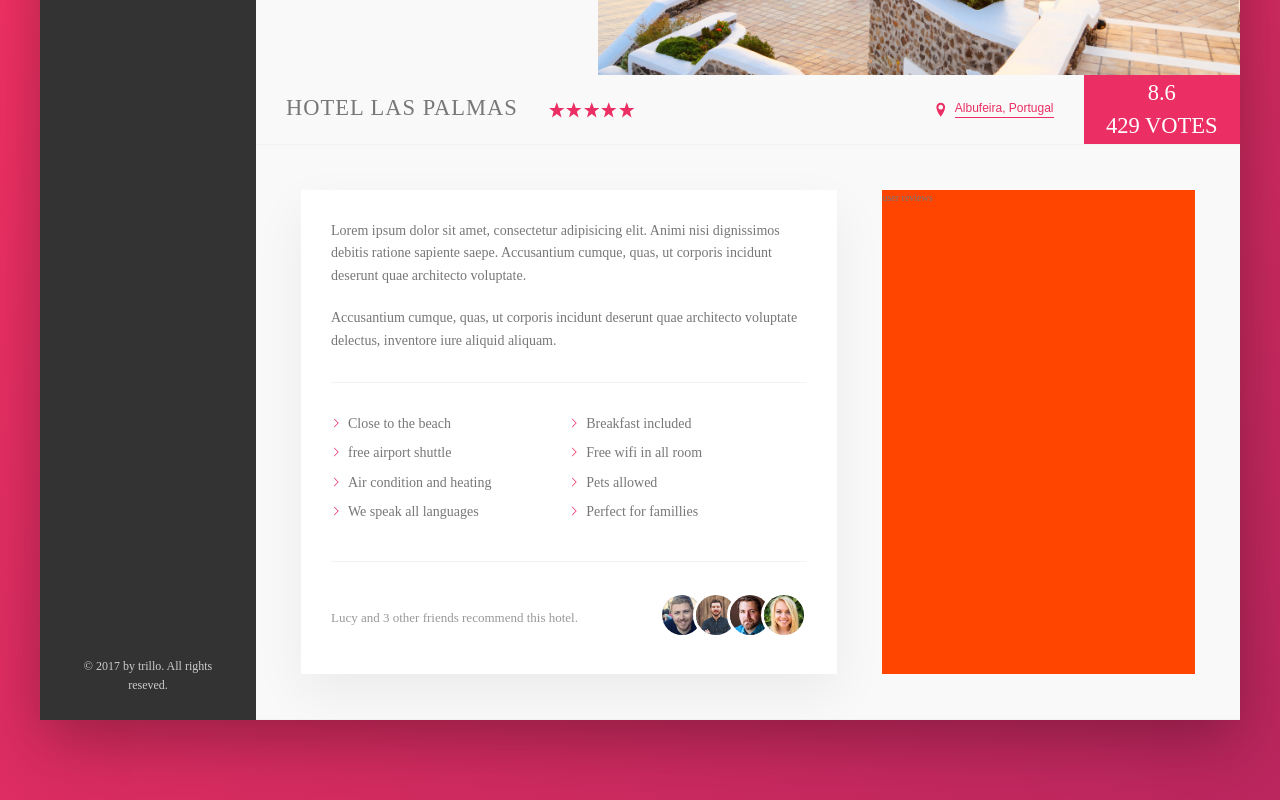
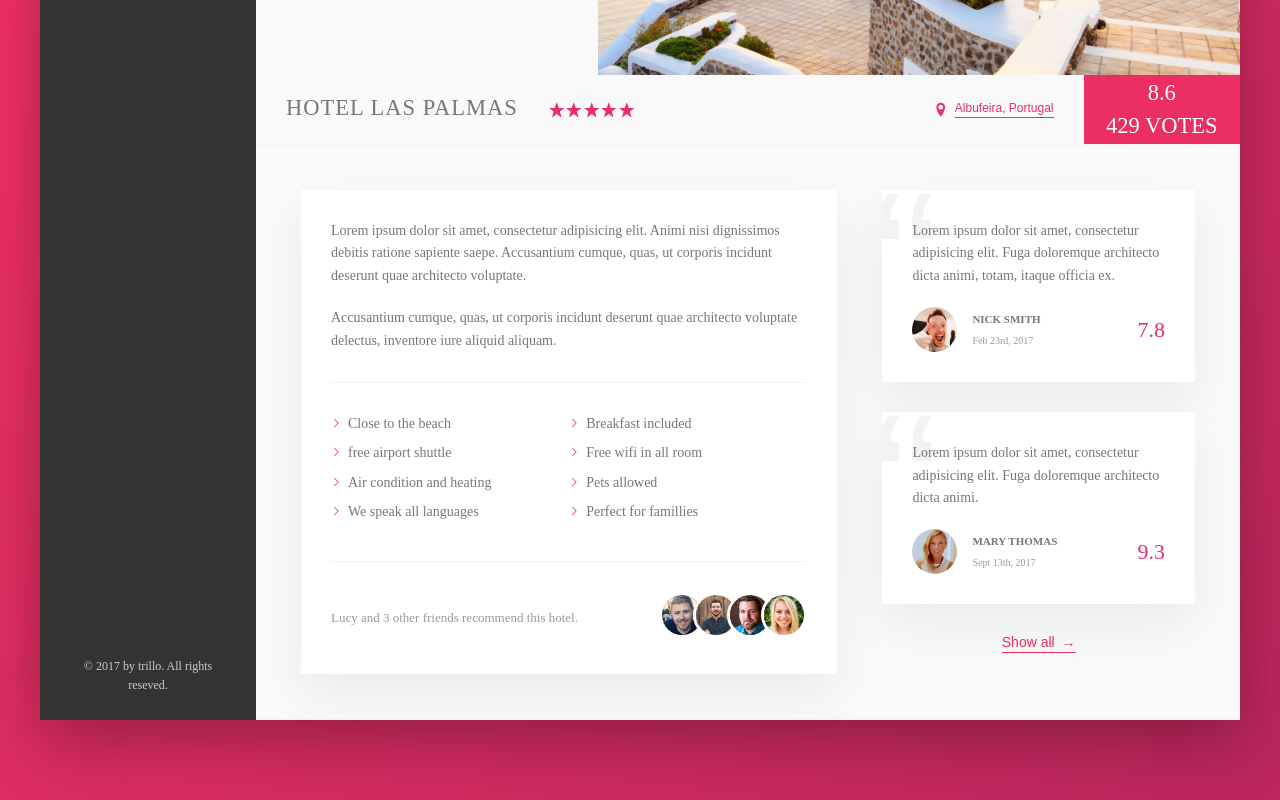
Before and after one commit to Sumally007/Trillo, a website: page index.html in a window 1280 px wide. Shown: the part 460-1260 px from the top of the page. Drawn offline with Linux system fonts and the light colour scheme.

Commit message:
18. Building the User Reviews Section

```diff
--- a/index.html
+++ b/index.html
@@ -202,7 +202,46 @@
                 </div>
               </div>
             </div>
-            <div class="user-reviews">user reviews</div>
+            <div class="user-reviews">
+              <figure class="review">
+                <blockquote class="review__text">
+                  Lorem ipsum dolor sit amet, consectetur adipisicing elit. Fuga
+                  doloremque architecto dicta animi, totam, itaque officia ex.
+                </blockquote>
+                <figcaption class="review__user">
+                  <img
+                    src="img/user-1.jpg"
+                    alt="User 1"
+                    class="review__photo"
+                  />
+                  <div class="review__user-box">
+                    <p class="review__user-name">Nick Smith</p>
+                    <p class="review__user-date">Feb 23rd, 2017</p>
+                  </div>
+                  <div class="review__rating">7.8</div>
+                </figcaption>
+              </figure>
+              <figure class="review">
+                <blockquote class="review__text">
+                  Lorem ipsum dolor sit amet, consectetur adipisicing elit. Fuga
+                  doloremque architecto dicta animi.
+                </blockquote>
+                <figcaption class="review__user">
+                  <img
+                    src="img/user-2.jpg"
+                    alt="User 1"
+                    class="review__photo"
+                  />
+                  <div class="review__user-box">
+                    <p class="review__user-name">Mary Thomas</p>
+                    <p class="review__user-date">Sept 13th, 2017</p>
+                  </div>
+                  <div class="review__rating">9.3</div>
+                </figcaption>
+              </figure>
+
+              <button class="btn-inline">Show all <span>&rarr;</span></button>
+            </div>
           </div>
         </main>
       </div>
--- a/sass/_component.scss
+++ b/sass/_component.scss
@@ -272,8 +272,17 @@
     cursor: pointer;
     transition: all .2s;
 
+    & span{
+        margin-left: 3px;
+        transition: margin-left .2s;
+    }
+
     &:hover{
         color: var(--color-grey-dark-1);
+
+        span{
+            margin-left: 8px;
+        }
     }
 
     &:focus{
@@ -371,3 +380,68 @@
         }
     }
 }
+
+
+///////////////////////////
+// REVIEWS
+.review{
+    background-color: #fff;
+    box-shadow: var(--shadow-light);
+    padding: 3rem;
+    margin-bottom: 3rem;
+    position: relative;
+    overflow: hidden;
+
+    &__text{
+        margin-bottom: 2rem;
+        z-index: 10;
+        position: relative;
+
+    }
+    &__user{
+        display: flex;
+        align-items: center;
+
+        &-box{
+            margin-left: 1.5rem;
+            margin-right: auto;
+        }
+
+        &-name{
+            font-size: 1.1rem;
+            text-transform: uppercase;
+            font-weight: 600;
+            margin-bottom: .4rem;
+        }
+
+        &-date{
+            font-size: 1rem;
+            color: var(--color-grey-dark-3);
+        }
+    }
+
+
+    &__photo{
+        height: 4.5rem;
+        height: 4.5rem;
+        border-radius: 50%;
+    }
+
+    &__rating{
+        color: var(--color-primary);
+        font-size: 2.2rem;
+        font-weight: 300;
+    }
+
+    &::before{
+        content: "\201c";
+        position: absolute;
+        top: -2.75rem;
+        left: -1rem;
+        line-height: 1;
+        font-size: 20rem;
+        color: var(--color-grey-light-2);
+        font-family: sans-serif;
+        z-index: 1;
+    }
+}
--- a/sass/_layout.scss
+++ b/sass/_layout.scss
@@ -33,6 +33,7 @@ header{
 }
 
 .detail{
+    font-size: 1.4rem;
     display: flex;
     padding: 4.5rem;
     background-color: var(--color-grey-light-1);
@@ -40,7 +41,6 @@ header{
 }
 
 .description{
-    font-size: 1.4rem;
     flex: 0 0 60%;
     box-shadow: var(--shadow-light);
     margin-right: 4.5rem;
@@ -50,5 +50,7 @@ header{
 
 .user-reviews{
     flex: 1;
-    background-color: orangered;
+    display: flex;
+    flex-direction: column;
+    align-items: center;
 }
```
Also changed, not shown: css/style.css, 1 other file.
